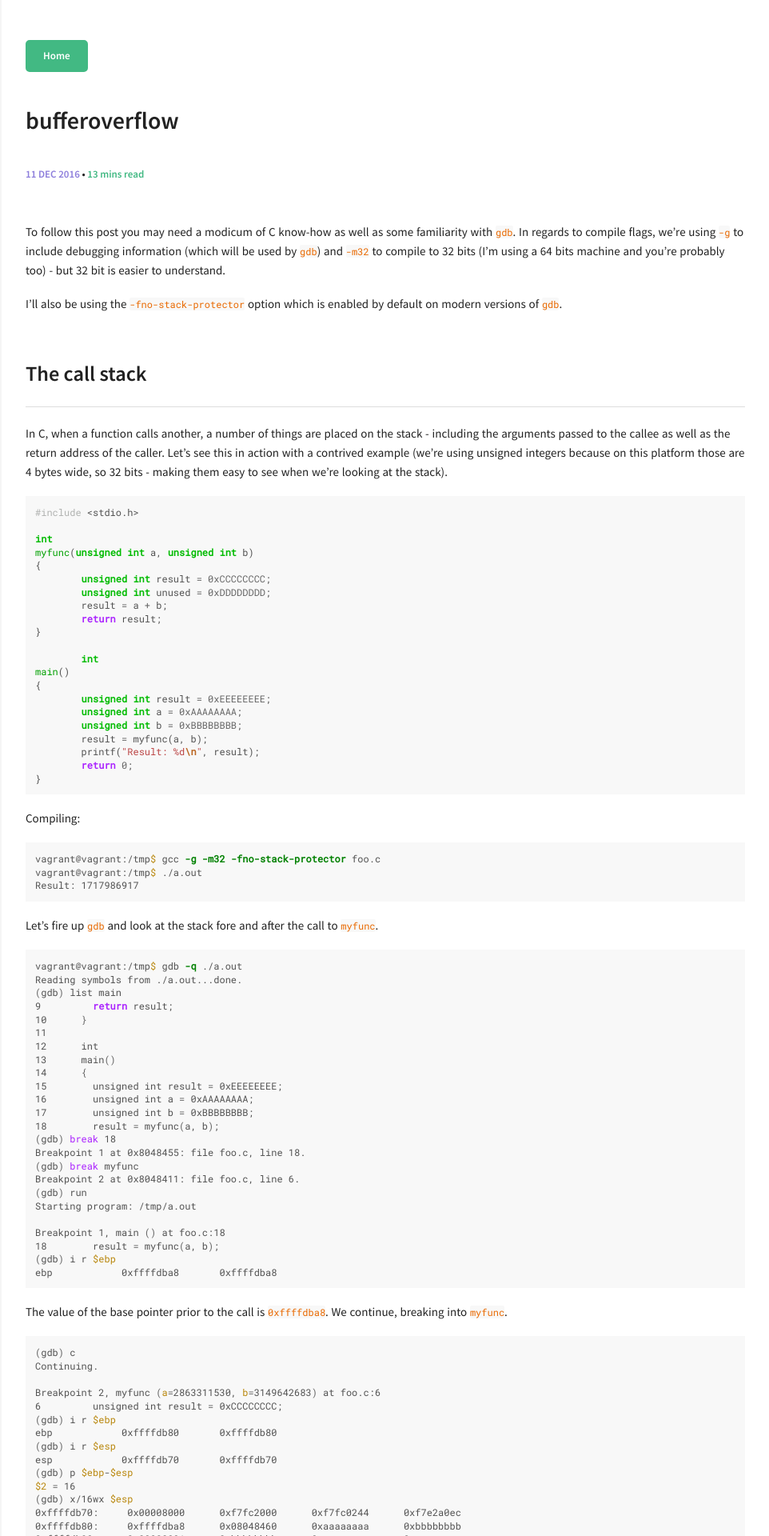
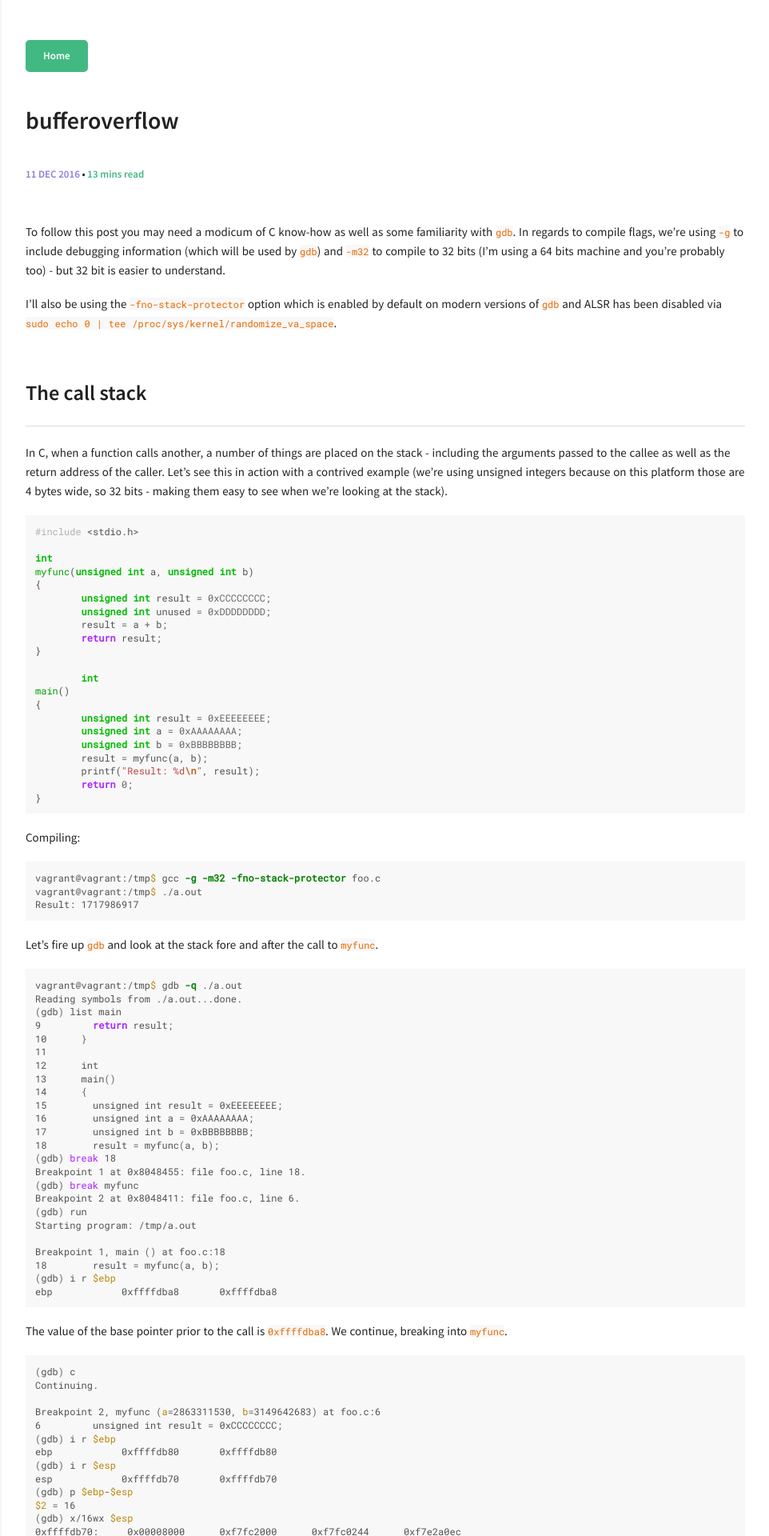
Before and after one commit to axiomiety/axiomiety.github.io, a Jekyll site: the page built from _posts/2016-12-11-sec_bufferoverflow.md, in a window 1280 px wide. Shown: the top 1920 px of the page at 80% size, without its empty margins (318-1280 px from the left). Built offline with Jekyll 4.4.1, drawn with Linux system fonts in a browser that asks for light colours; some of the changed text lies outside the part shown.

Commit message:
buffer overflow

```diff
--- a/_posts/2016-12-11-sec_bufferoverflow.md
+++ b/_posts/2016-12-11-sec_bufferoverflow.md
@@ -9,7 +9,7 @@ comments: false
 
 To follow this post you may need a modicum of C know-how as well as some familiarity with `gdb`. In regards to compile flags, we're using `-g` to include debugging information (which will be used by `gdb`) and `-m32` to compile to 32 bits (I'm using a 64 bits machine and you're probably too) - but 32 bit is easier to understand.
 
-I'll also be using the `-fno-stack-protector` option which is enabled by default on modern versions of `gdb`.
+I'll also be using the `-fno-stack-protector` option which is enabled by default on modern versions of `gdb` and ALSR has been disabled via `sudo echo 0 | tee /proc/sys/kernel/randomize_va_space`.
 
 ## The call stack
 
```
